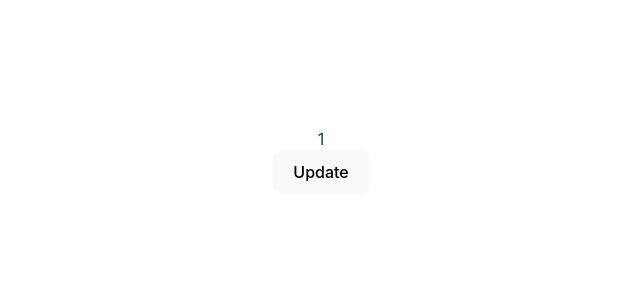
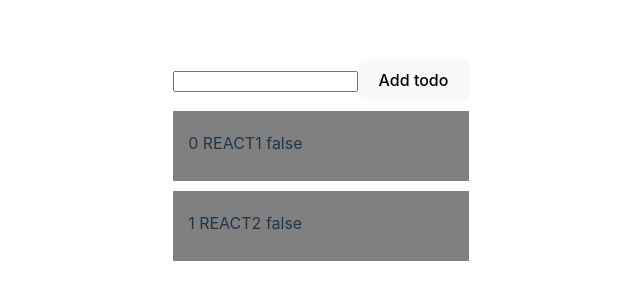
Before and after one commit to nguyenvanlamm/todolist, a React (Vite) app: page / in a window 1280 px wide. Shown: the part 240-540 px from the top of the page, without its empty margins (319-959 px from the left). Built offline with nearby package versions, Linux system fonts and the light colour scheme; no server answers.

Commit message:
Update logic todo list

```diff
--- a/package.json
+++ b/package.json
@@ -10,8 +10,10 @@
     "preview": "vite preview"
   },
   "dependencies": {
+    "@react-icons/all-files": "^4.1.0",
     "react": "^18.2.0",
-    "react-dom": "^18.2.0"
+    "react-dom": "^18.2.0",
+    "react-icons": "^4.11.0"
   },
   "devDependencies": {
     "@types/react": "^18.2.15",
--- a/src/components/Home.tsx
+++ b/src/components/Home.tsx
@@ -1,13 +1,13 @@
-import React, { createContext, useContext, useState } from 'react'
-import Todo from './Todo';
-import { ContextData, DataProvider } from '../contexts/ContextData';
+import ListTodo from './ListTodo';
+import { DataProvider } from '../contexts/ContextData';
 
 const Home = () => {
 
     return (
         <>
             <DataProvider >
-                <Todo></Todo>
+                {/* <h1>List </h1> */}
+                <ListTodo></ListTodo>
             </DataProvider>
         </>
     )
--- /dev/null
+++ b/src/components/ListTodo.tsx
@@ -0,0 +1,37 @@
+import { useContext, useState } from 'react'
+import { ContextData, DataTodo } from '../contexts/ContextData';
+import Todo from './Todo';
+
+const ListTodo = () => {
+    const { listTodo, setListTodo } = useContext(ContextData);
+    const [valueInput, setValueInput] = useState("");
+
+    const UpdateState = () => {
+        setListTodo([...listTodo, {
+            userId: 1,
+            id: listTodo.length + 1,
+            title: valueInput,
+            completed: false
+        }]);
+
+        setValueInput("");
+    }
+
+    return (
+        <>
+            <div className='flex flex-col'>
+                <input type='text' value={valueInput} onChange={(e) => setValueInput(e.target.value)}></input>
+                <button onClick={UpdateState}>Add todo</button>
+            </div>
+            {listTodo == null ? <div>Not todo</div> : <div className=''>{
+                listTodo.map((item: DataTodo) => <div>
+                    <Todo {...item}></Todo>
+                </div>)
+            }</div>
+            }
+
+        </>
+    )
+}
+
+export default ListTodo
--- a/src/components/Todo.tsx
+++ b/src/components/Todo.tsx
@@ -1,20 +1,34 @@
-import { useContext } from 'react'
-import { ContextData } from '../contexts/ContextData';
+import { IconContext } from 'react-icons';
+import { ContextData, DataTodo } from '../contexts/ContextData';
+import { SiCheckmarx } from "react-icons/si";
+import { useContext } from 'react';
 
-const Todo = () => {
-    const { listTodo, setListTodo } = useContext(ContextData);
-    const UpdateState = () => {
-        setListTodo([{
-            id: 2,
-            title: "React2",
-            description: "Learn2"
-        }]);
+const Todo = (dataTodo: DataTodo) => {
+    const {listTodo, setListTodo} = useContext(ContextData);
+    const styleText = dataTodo.completed ? {textDecorationLine: "line-through", height: "50px", display: "flex", textAlign: "start"} : {height: "50px", textAlign: "start"};
+    const CheckDoneTodo = () => {
+        const fakeData = [...listTodo];
+        fakeData.map((item) => {
+            if (item.id === dataTodo.id) {
+                fakeData[item.id - 1] = {
+                    userId: dataTodo.userId,
+                    id: dataTodo.id,
+                    title: dataTodo.title,
+                    completed: true
+                }
+            }
+        });
+        setListTodo([...fakeData]);
     }
 
     return (
         <>
-            <div>{listTodo[0].id}</div>
-            <button onClick={UpdateState}>Update</button>
+            <IconContext.Provider value={{color: 'blue'}}>
+                <div onClick={CheckDoneTodo} style={{ display: "flex", paddingTop: "20px", paddingLeft: "5%", paddingRight: "5%", marginTop: "10px", backgroundColor: "gray", justifyContent: "space-between"}}>
+                    <div style={styleText}>{dataTodo.id} {dataTodo.title} {dataTodo.completed ? "true" : "false"}</div>
+                    {dataTodo.completed ? <SiCheckmarx></SiCheckmarx> : <></>}
+                </div>
+            </IconContext.Provider>
         </>
     )
 }
--- a/src/contexts/ContextData.tsx
+++ b/src/contexts/ContextData.tsx
@@ -1,17 +1,25 @@
-import { createContext, useState } from "react";
+import { createContext, useEffect, useState } from "react";
 
 
-interface DataTodo {
+export interface DataTodo {
+    userId: number,
     id: number,
     title: string,
-    description: string
+    completed: false
 }
 
-const defaultData: DataTodo[] = [{
+export const defaultValue: DataTodo[] = [{
+    userId: 1,
+    id: 0,
+    title: "REACT1",
+    completed: false
+}, {
+    userId: 1,
     id: 1,
-    title: "React",
-    description: "Learn"
-}]
+    title: "REACT2",
+    completed: false
+}
+]
 
 export const ContextData = createContext();
 
@@ -20,9 +28,18 @@ interface typeData {
 }
 
 export const DataProvider = ({ children }: typeData) => {
-    const [listTodo, setListTodo] = useState(defaultData);
+    const [listTodo, setListTodo] = useState<DataTodo[]>(defaultValue);
+    useEffect(() => {
+        fetch('https://jsonplaceholder.typicode.com/todos')
+            .then((respon) => respon.json())
+            .then((respons) => {
+                setListTodo(respons);
+            }
+            )
+            .catch(err => console.log(err));
+    }, [])
 
-    return <ContextData.Provider value={{listTodo, setListTodo}}>
+    return <ContextData.Provider value={{ listTodo, setListTodo }}>
         {children}
     </ContextData.Provider>
 }
```
Also changed, not shown: 1 other file (tests, documents, lock files or other folders).
